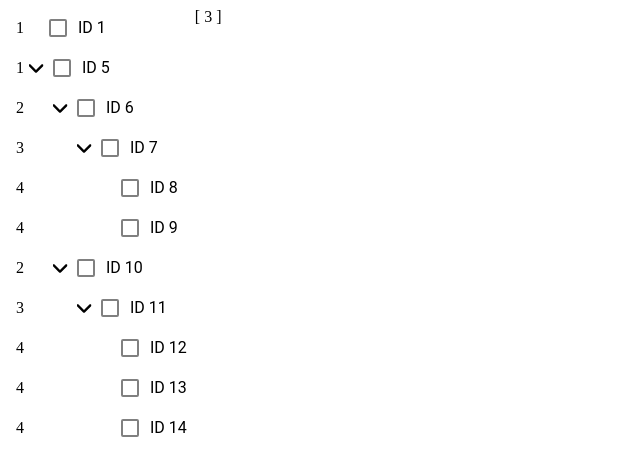
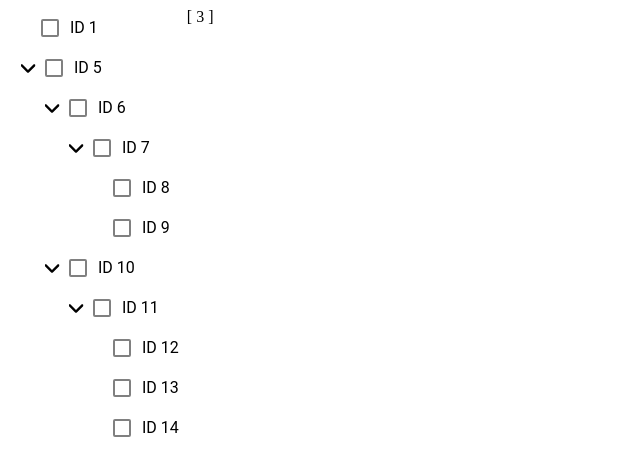
Before and after one commit to MatijaNovosel/vue-tree-view, a Vue app: page / in a window 1280 px wide. Shown: the top 476 px of the page, without its empty margins (0-640 px from the left). Built offline with nearby package versions, Linux system fonts and the light colour scheme.

Commit message:
Level indicator removed

```diff
--- a/src/components/treeViewNode.vue
+++ b/src/components/treeViewNode.vue
@@ -2,7 +2,6 @@
   <div :class="classes" class="treeview-node treeview-node--click">
     <div class="treeview-node__root">
       <div class="treeview-node__content">
-        {{ props.level }}
         <div
           class="treeview-node__level"
           v-for="l in numberOfLevels"
```
